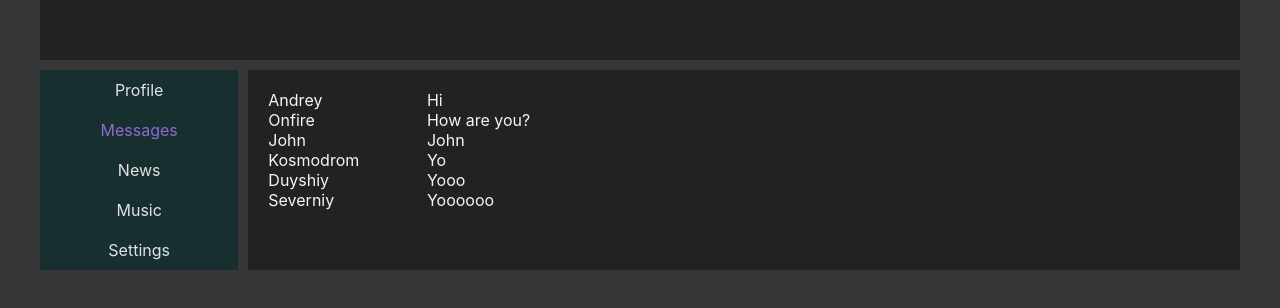
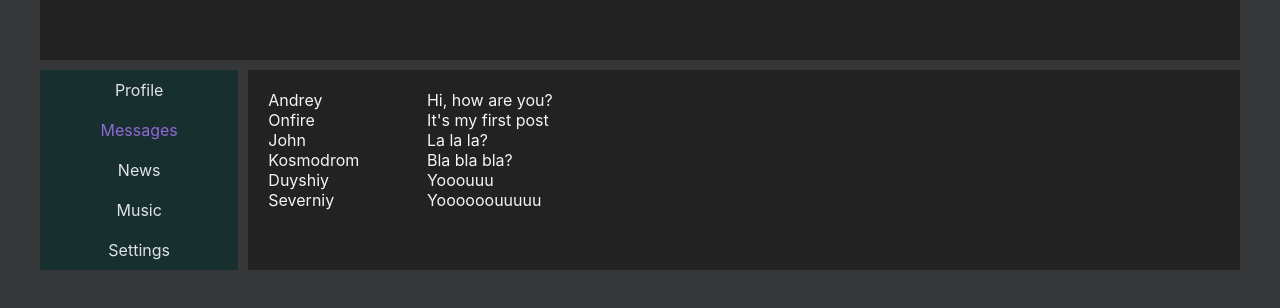
Before and after one commit to damaloonazhret/React-JS, a React (Create React App) app: page /dialogs in a window 1280 px wide. Shown: the top 308 px of the page. Built offline with nearby package versions, Linux system fonts and the light colour scheme.

Commit message:
feat: 29 - state

```diff
--- a/src/App.js
+++ b/src/App.js
@@ -16,8 +16,8 @@ const App = (props) => {
                 <Navbar/>
                 <div className='app-wrapper_content'>
                     <Routes>
-                        <Route path="/dialogs/*" element={<Dialogs dialogs={props.dialogs} messages={props.messages}/>}/>
-                        <Route path="/profile" element={<Profile postData={props.postData}/>}/>
+                        <Route path="/dialogs/*" element={<Dialogs state={props.state.profilePage}/>}/>
+                        <Route path="/profile" element={<Profile state={props.state.dialogPage}/>}/>
                         <Route path="/news" element={<News/>}/>
                         <Route path="/music" element={<Music/>}/>
                         <Route path="/settings" element={<Settings/>}/>
--- /dev/null
+++ b/src/Redux/state.js
@@ -0,0 +1,32 @@
+let state = {
+    profilePage: {
+        posts: [
+            {id: 1, message: 'Hi, how are you?', like: 18},
+            {id: 2, message: `It's my first post`, like: 11},
+            {id: 3, message: 'La la la?', like: 12},
+            {id: 4, message: 'Bla bla bla?', like: 13},
+            {id: 5, message: 'Yooouuu', like: 14},
+            {id: 5, message: 'Yoooooouuuuu', like: 12},
+        ],
+        dialogs: [
+            {id: 1, name: 'Andrey'},
+            {id: 2, name: 'Onfire'},
+            {id: 3, name: 'John'},
+            {id: 4, name: 'Kosmodrom'},
+            {id: 5, name: 'Duyshiy'},
+            {id: 5, name: 'Severniy'},
+        ],
+    },
+    dialogPage: {
+        messages: [
+            {id: 1, message: 'Hi'},
+            {id: 2, message: 'How are you?'},
+            {id: 3, message: 'John'},
+            {id: 4, message: 'Yo'},
+            {id: 5, message: 'Yooo'},
+            {id: 5, message: 'Yoooooo'},
+        ],
+    },
+}
+
+export default state;
--- a/src/components/Dialogs/Dialogs.jsx
+++ b/src/components/Dialogs/Dialogs.jsx
@@ -3,9 +3,8 @@ import DialogItem from "./DialogItem/DialogsItem";
 import Message from "./Message/Message";
 
 const Dialogs = (props) => {
-
-    let dialogs = props.dialogs;
-    let messages = props.messages;
+    let dialogs = props.state.dialogs;
+    let messages = props.state.posts;
 
     let dialogsElements = dialogs.map(dialog => <DialogItem name={dialog.name} id={dialog.id}/>);
     let messagesElements = messages.map(message => <Message message={message.message}/>);
--- a/src/components/Profile/MyPosts/MyPosts.jsx
+++ b/src/components/Profile/MyPosts/MyPosts.jsx
@@ -2,7 +2,6 @@ import s from "./MyPosts.module.scss";
 import Post from "./Post/Post";
 
 const MyPosts = (props) => {
-
     let postData = props.postData;
 
     let postsElements = postData.map(post => <Post message={post.message} likes={post.like}/>)
--- a/src/components/Profile/Profile.jsx
+++ b/src/components/Profile/Profile.jsx
@@ -6,7 +6,7 @@ const Profile = (props) => {
     return (
         <div>
             <ProfileInfo/>
-            <MyPosts postData={props.postData}/>
+            <MyPosts postData={props.state.messages}/>
         </div>
     )
 }
--- a/src/index.js
+++ b/src/index.js
@@ -3,38 +3,12 @@ import ReactDOM from 'react-dom/client';
 import './index.css';
 import App from './App';
 import reportWebVitals from './reportWebVitals';
-
-let postData = [
-    {id: 1, message: 'Hi, how are you?', like: 18},
-    {id: 2, message: `It's my first post`, like: 11},
-    {id: 3, message: 'La la la?', like: 12},
-    {id: 4, message: 'Bla bla bla?', like: 13},
-    {id: 5, message: 'Yooouuu', like: 14},
-    {id: 5, message: 'Yoooooouuuuu', like: 12},
-]
-
-let dialogs = [
-    {id: 1, name: 'Andrey'},
-    {id: 2, name: 'Onfire'},
-    {id: 3, name: 'John'},
-    {id: 4, name: 'Kosmodrom'},
-    {id: 5, name: 'Duyshiy'},
-    {id: 5, name: 'Severniy'},
-]
-
-let messages = [
-    {id: 1, message: 'Hi'},
-    {id: 2, message: 'How are you?'},
-    {id: 3, message: 'John'},
-    {id: 4, message: 'Yo'},
-    {id: 5, message: 'Yooo'},
-    {id: 5, message: 'Yoooooo'},
-]
+import state from './Redux/state'
 
 const root = ReactDOM.createRoot(document.getElementById('root'));
 root.render(
   <React.StrictMode>
-    <App messages={messages} dialogs={dialogs} postData={postData}/>
+    <App state={state}/>
   </React.StrictMode>
 );
 
```
